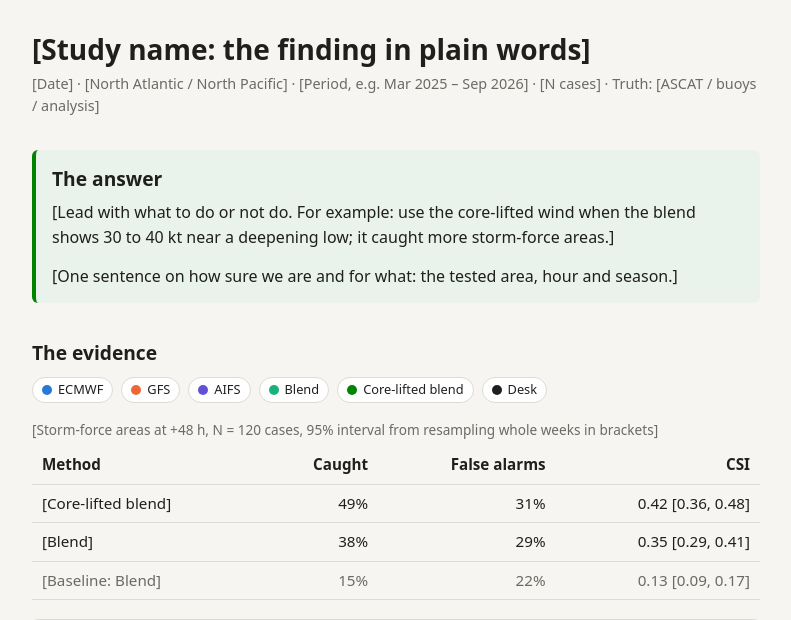
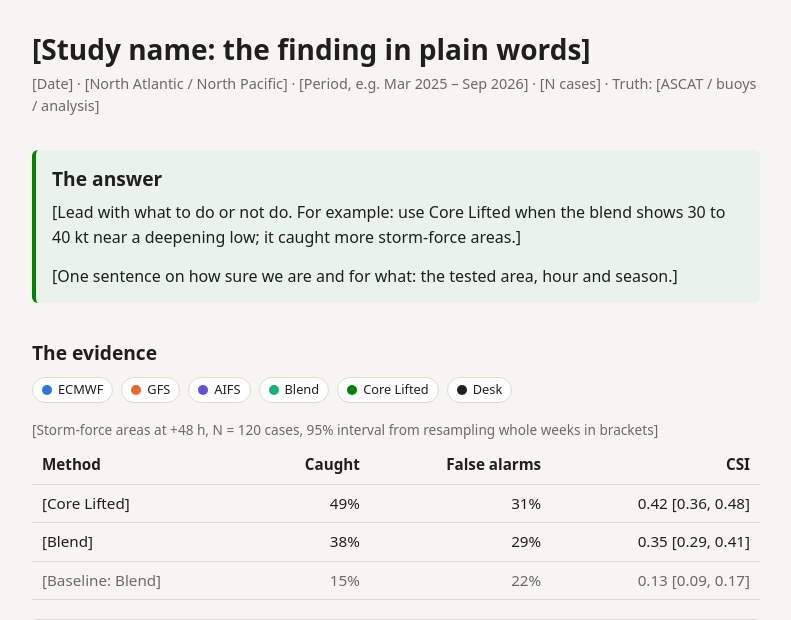
Before and after one commit to jkrek17/marine-research, a Python web app: template templates/review_page.html in a window 1280 px wide. Shown: the top 620 px of the page, without its empty margins (244-1035 px from the left). Run offline with Jinja, Linux system fonts and the light colour scheme; the template is opened without the code that fills it, so the values that code supplies are empty; grey boxes are pictures that could not be loaded.

Commit message:
Name the core-lifted layer "Core Lifted" in legends, labels and prose
Jason (2026-10-16 07:34Z): "Core Lifted" (shorten "Core-lifted blend").
rk.style label for 'corelift', review page template (chip, table, example),
style demo title and the STUDIES.md storm-core row. 4 files, 6 lines; the
'corelift' key and its colour #008300 are unchanged. check_repo OK (35 files);
tests pass except test_fetch on this machine, which still has the old nwp pin
installed for the running winter fill (passes on the pinned b38f9d4).

Co-Authored-By: Claude Opus 5.5 (1M context) <noreply@anthropic.com>
Claude-Session: https://claude.ai/code/session_012u76GudjeVghCMMc26JN8z

```diff
--- a/rk/style.py
+++ b/rk/style.py
@@ -25,7 +25,7 @@ METHOD_COLORS = {
 METHOD_DASHES = {"gefs": (4, 2), "ens": (4, 2), "aifs-ens": (4, 2)}
 METHOD_LABELS = {
     "gfs": "GFS", "ifs": "ECMWF", "ecmwf": "ECMWF", "aifs": "AIFS", "blend": "Blend",
-    "corelift": "Core-lifted blend", "mean3": "3-model mean", "gefs": "GEFS mean", "ens": "ENS mean",
+    "corelift": "Core Lifted", "mean3": "3-model mean", "gefs": "GEFS mean", "ens": "ENS mean",
     "aifs-ens": "AIFS ENS mean", "desk": "Desk", "analysis": "Analysis", "ascat": "ASCAT",
     "buoys": "Buoys",
 }
--- a/templates/review_page.html
+++ b/templates/review_page.html
@@ -120,7 +120,7 @@ ul { padding-left: 1.2rem; margin: 0 0 0.9rem; }
 
 <section class="answer" aria-labelledby="answer-h">
   <h2 id="answer-h">The answer</h2>
-  <p>[Lead with what to do or not do. For example: use the core-lifted wind when the blend shows 30 to 40 kt near a deepening low; it caught more storm-force areas.]</p>
+  <p>[Lead with what to do or not do. For example: use Core Lifted when the blend shows 30 to 40 kt near a deepening low; it caught more storm-force areas.]</p>
   <p>[One sentence on how sure we are and for what: the tested area, hour and season.]</p>
 </section>
 
@@ -131,7 +131,7 @@ ul { padding-left: 1.2rem; margin: 0 0 0.9rem; }
     <li class="chip m-gfs">GFS</li>
     <li class="chip m-aifs">AIFS</li>
     <li class="chip m-blend">Blend</li>
-    <li class="chip m-corelift">Core-lifted blend</li>
+    <li class="chip m-corelift">Core Lifted</li>
     <li class="chip m-desk">Desk</li>
   </ul>
   <div class="table-wrap">
@@ -141,7 +141,7 @@ ul { padding-left: 1.2rem; margin: 0 0 0.9rem; }
         <tr><th>Method</th><th class="num">Caught</th><th class="num">False alarms</th><th class="num">CSI</th></tr>
       </thead>
       <tbody>
-        <tr><td>[Core-lifted blend]</td><td class="num">49%</td><td class="num">31%</td><td class="num">0.42 [0.36, 0.48]</td></tr>
+        <tr><td>[Core Lifted]</td><td class="num">49%</td><td class="num">31%</td><td class="num">0.42 [0.36, 0.48]</td></tr>
         <tr><td>[Blend]</td><td class="num">38%</td><td class="num">29%</td><td class="num">0.35 [0.29, 0.41]</td></tr>
         <tr class="base"><td>[Baseline: Blend]</td><td class="num">15%</td><td class="num">22%</td><td class="num">0.13 [0.09, 0.17]</td></tr>
       </tbody>
--- a/tools/style_demo.py
+++ b/tools/style_demo.py
@@ -22,7 +22,7 @@ def lead_chart(out):
                     textcoords="offset points", va="center", fontsize=9, color=style.METHOD_COLORS[key])
     ax.set_xticks(leads); ax.set_xlim(20, 138)
     ax.set_xlabel("Lead time (h)"); ax.set_ylabel("Wind MAE where 25+ kt (kt)")
-    style.title(ax, "Core-lifted blend has the lowest error at every lead",
+    style.title(ax, "Core Lifted has the lowest error at every lead",
                 "142 cases, Nov 2025-Mar 2026, N Atlantic 12 UTC (synthetic)")
     style.save(fig, Path(out) / "lead_chart.png")
 
```
Also changed, not shown: STUDIES.md (+1 -1 lines).
